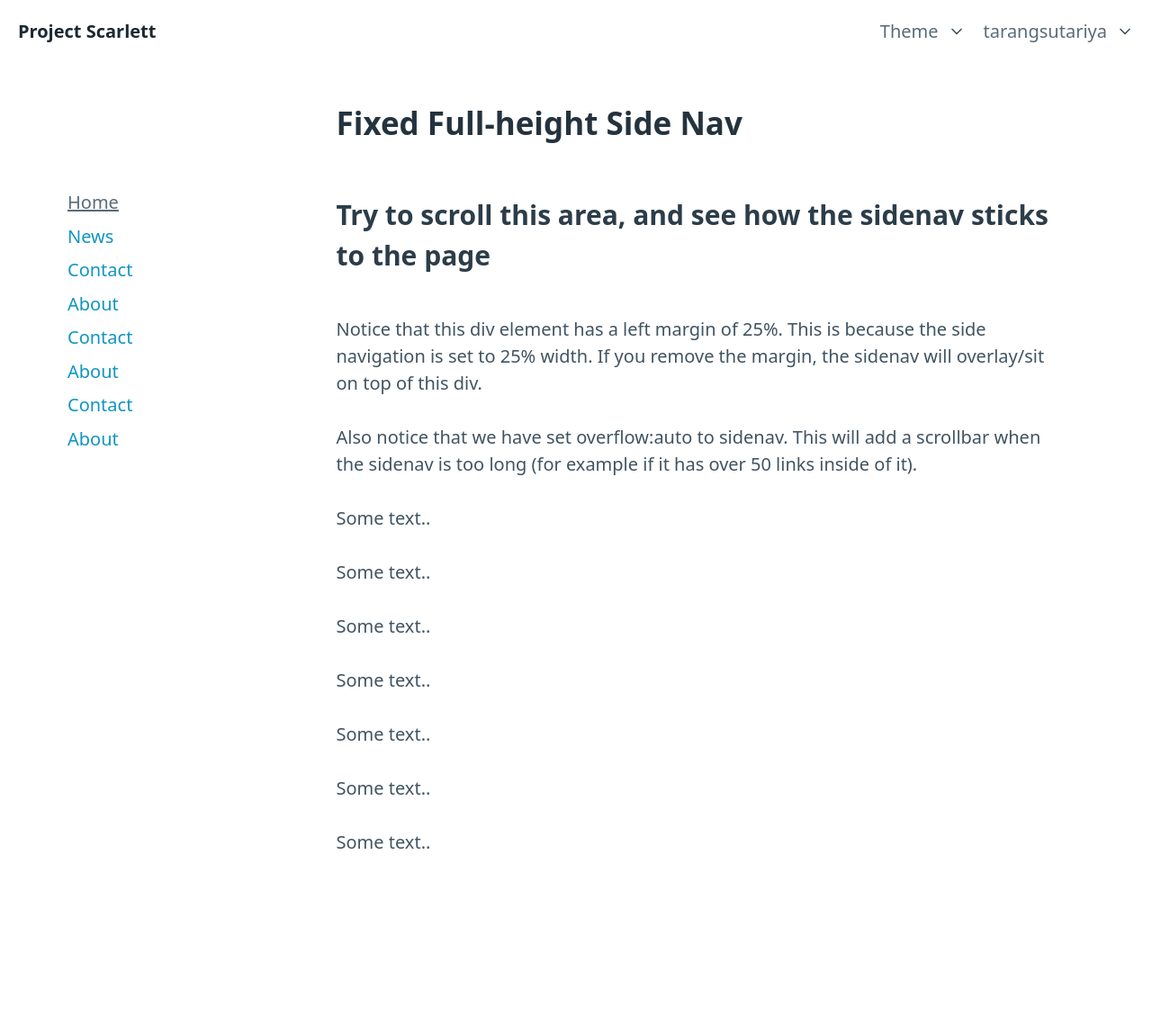
After one commit to tarangsutariya/project-scarlett, a Flask app: page /dashboard/grid in a window 1280 px wide. The commit adds this page. Shown: the whole page at 90% size. Run offline with Flask 2, Linux system fonts and the light colour scheme.

Commit message:
experimenting with side and top nav bar for settings

```diff
--- /dev/null
+++ b/src/blueprints/users/templates/testgrid.html
@@ -0,0 +1,137 @@
+<!doctype html>
+<html lang="en">
+
+  <head>
+    <meta charset="utf-8">
+    <meta name="viewport" content="width=device-width, initial-scale=1">
+    <title>Dashboard</title>
+    <meta name="description" content="login to admin pannel.">
+
+
+    <!-- Pico.css -->
+    <link rel="stylesheet" href="https://unpkg.com/@picocss/pico@latest/css/pico.min.css">
+
+    <!-- Custom styles for this example -->
+    <link rel="stylesheet" href="./static/custom.css">
+
+
+
+
+
+<style>
+.uul {
+  list-style-type: none;
+  position: fixed;
+  width: 25%;
+
+  margin: 0;
+  padding: 0;
+  height: 100%;
+  overflow: auto;
+}
+
+/* .uul{
+    float: left;
+  display: block;
+  color: #f2f2f2;
+  text-align: center;
+  padding: 14px 16px;
+  text-decoration: none;
+  font-size: 17px;
+
+}
+.lii{
+    display: inline;
+    margin: 2px;
+} */
+
+</style>
+
+  </head>
+
+  <body>
+
+    <!-- Nav -->
+    <nav class="container-fluid">
+      <ul>
+        <li><a href="./" class="contrast" ><strong>Project Scarlett</strong></a></li>
+
+      </ul>
+      <ul>
+        <li>
+          <details role="list" dir="rtl">
+            <summary aria-haspopup="listbox" role="link" class="secondary">Theme</summary>
+            <ul role="listbox">
+              <li><a href="#" data-theme-switcher="auto">Auto</a></li>
+              <li><a href="#" data-theme-switcher="light">Light</a></li>
+              <li><a href="#" data-theme-switcher="dark">Dark</a></li>
+            </ul>
+
+          </details>
+        </li>
+
+        <li>
+            <details role="list" dir="rtl">
+              <summary aria-haspopup="listbox" role="link" class="secondary">tarangsutariya</summary>
+              <ul role="listbox">
+
+                <li><a href="./settings">Settings</a></li>
+                <li><a href="./logout">Log Out</a></li>
+
+              </ul>
+            </details>
+          </li>
+
+      </ul>
+    </nav><!-- ./ Nav -->
+
+    <!-- Main -->
+
+    <main class="container">
+        <ul class="uul">
+            <li class="lii"><a class="secondary" href="#home">Home</a></li>
+            <li class="lii"><a href="#news">News</a></li>
+            <li class="lii"><a href="#contact">Contact</a></li>
+            <li class="lii"><a href="#about">About</a></li>
+
+            <li class="lii"><a href="#contact">Contact</a></li>
+            <li class="lii"><a href="#about">About</a></li>
+            <li class="lii"><a href="#contact">Contact</a></li>
+            <li class="lii"><a href="#about">About</a></li>
+          </ul>
+
+          <div style="margin-left:25%;padding:1px 16px;height:1000px;">
+
+            <!-- <div style="padding:1px 16px;height:1000px;"> -->
+            <h2>Fixed Full-height Side Nav</h2>
+            <h3>Try to scroll this area, and see how the sidenav sticks to the page</h3>
+            <p>Notice that this div element has a left margin of 25%. This is because the side navigation is set to 25% width. If you remove the margin, the sidenav will overlay/sit on top of this div.</p>
+            <p>Also notice that we have set overflow:auto to sidenav. This will add a scrollbar when the sidenav is too long (for example if it has over 50 links inside of it).</p>
+            <p>Some text..</p>
+            <p>Some text..</p>
+            <p>Some text..</p>
+            <p>Some text..</p>
+            <p>Some text..</p>
+            <p>Some text..</p>
+            <p>Some text..</p>
+          </div>
+
+    </main><!-- ./ Main -->
+
+
+
+
+    <!-- Footer -->
+    <!-- <footer class="container-fluid">
+     Project-Scarlett
+    </footer> -->
+    <!-- ./ Footer -->
+
+
+
+    <!-- Minimal theme switcher -->
+    <script src="./static/js/minimal-theme-switcher.js"></script>
+
+  </body>
+
+</html>
--- a/src/blueprints/users/users.py
+++ b/src/blueprints/users/users.py
@@ -4,7 +4,10 @@ from .login_manager import user_login_required
 import time
 users_bp = Blueprint("users",__name__,template_folder="templates",static_folder="static")
 
-
+######DANGER DELETE THIS##
+@users_bp.route("/grid")
+def user_grid():
+    return render_template("testgrid.html")
 
 @users_bp.route("/")
 @user_login_required
```
Also changed, not shown: src/blueprints/admin/admin.py (+5 -5 lines), src/blueprints/users/templates/user_dashboard.html (+23 -1 lines).
